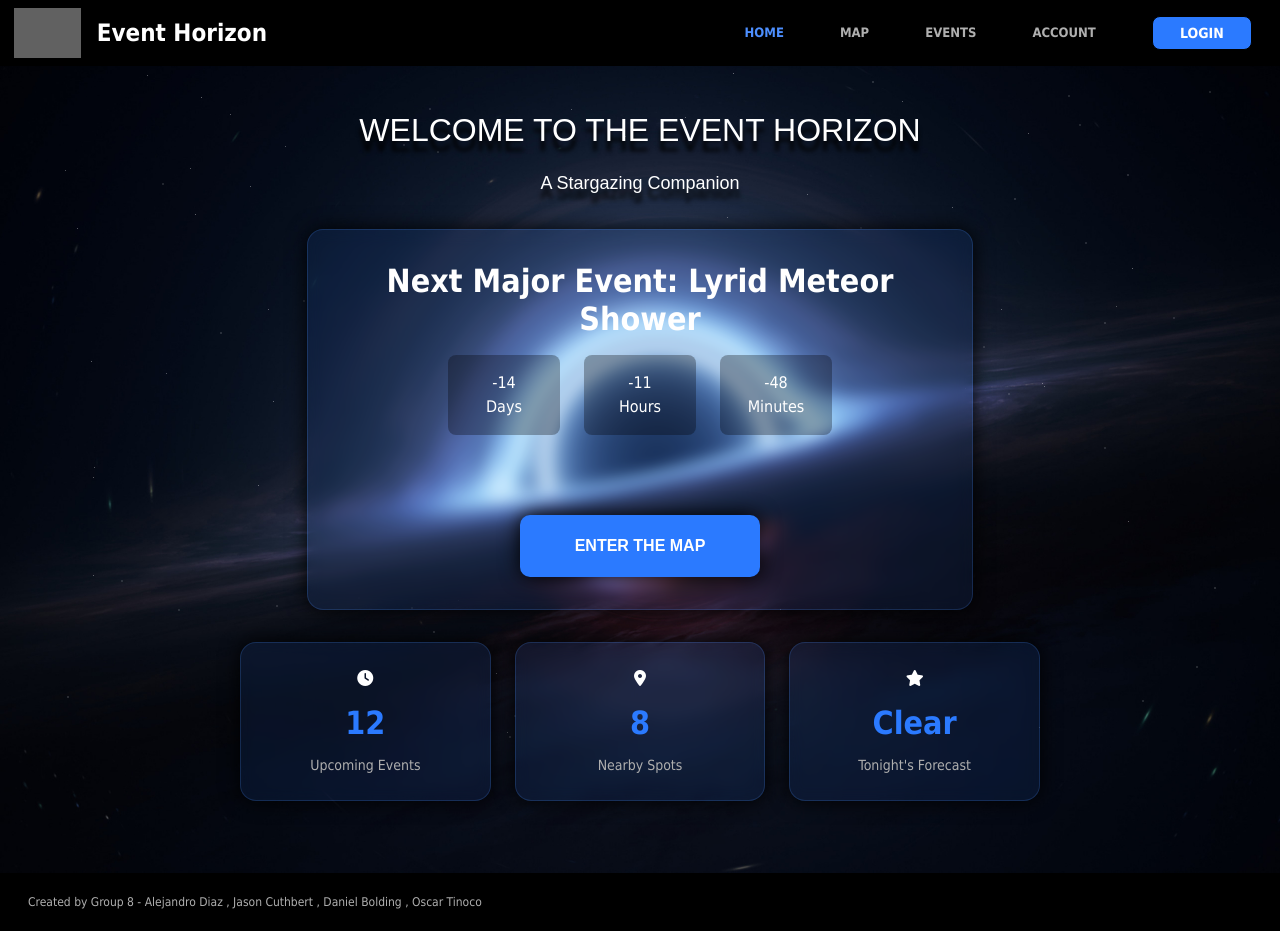
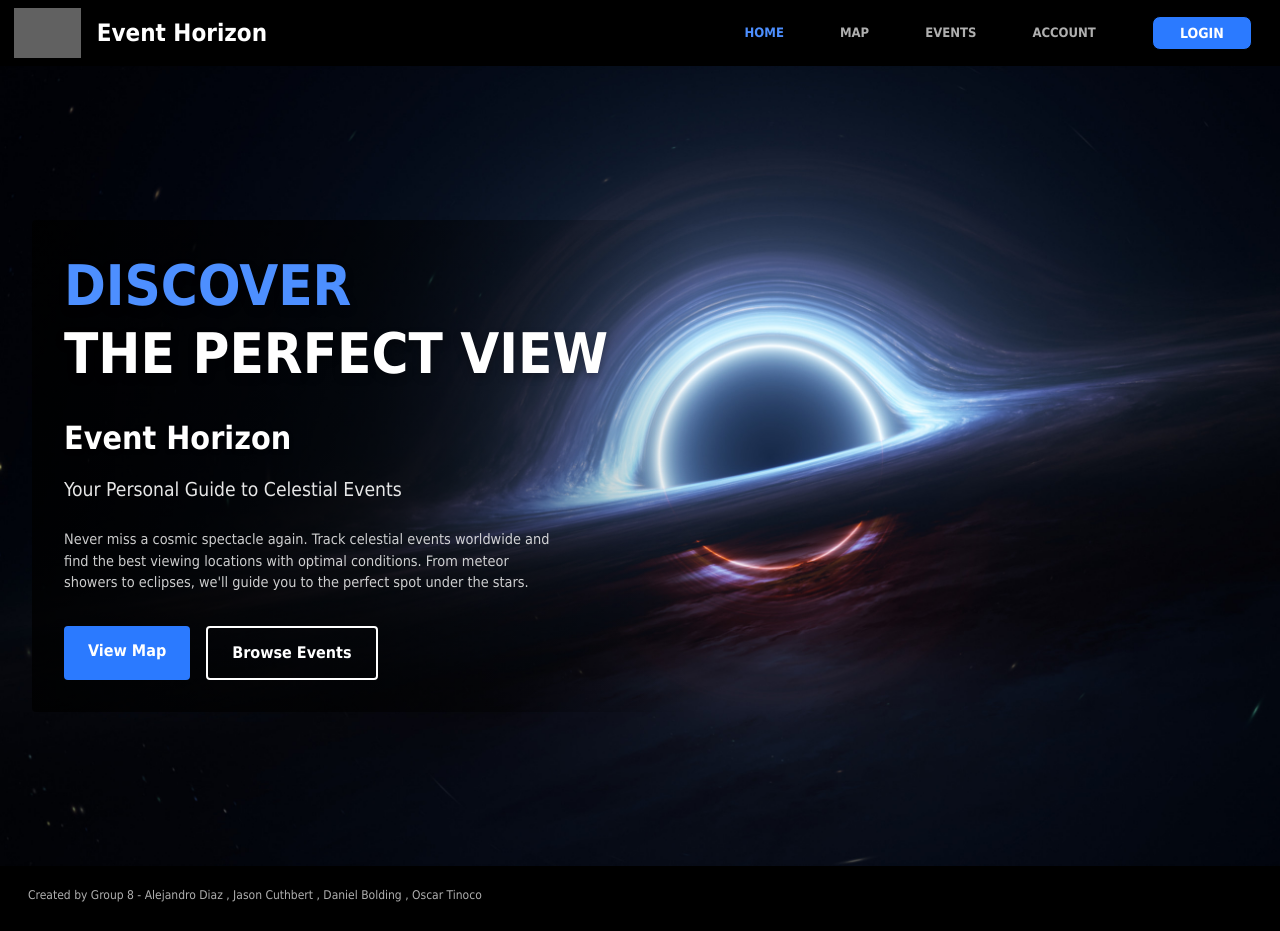
Before and after one commit to adiazpar/star-view, a Django app: page / in a window 1280 px wide; the page is wider, and only the part inside the window is pictured. After the commit the page ends 902 px from the top of that part, so only its background shows below. Run offline with Django 4.2, Linux system fonts and the light colour scheme; grey boxes are pictures that could not be loaded.

Commit message:
Restyled the home page

```diff
--- a/stars_app/templates/stars_app/home.html
+++ b/stars_app/templates/stars_app/home.html
@@ -6,56 +6,26 @@
 <!-- Extra header content -->
 {% block extra_head %}
 <!-- Home specific styles -->
-<link href="{% static 'css/pages/home.css' %}" rel="stylesheet">
+<link href="{% static 'css/pages/home/home.css' %}" rel="stylesheet">
 {% endblock %}
 
 <!-- Populates block content in base_template.html -->
 {% block content %}
 <div class="home-container">
-    <!-- Stars background container -->
-    <div class="stars-background" id="starsContainer"></div>
-
-    <!-- Main content wrapper -->
+    <!-- Main content section -->
     <div class="content-wrapper">
-        <div class="home-header">
-            WELCOME TO THE EVENT HORIZON
-        </div>
-
-        <div class="home-main">
-            A Stargazing Companion
-        </div>
-
-        {% if next_event %}
-        <!-- Featured Event Section -->
-        <div class="featured-event">
-            <h2>Next Major Event: {{ next_event.name }}</h2>
-            <div class="countdown-timer" data-target-date="{{ next_event.date|date:'Y-m-d H:i:s' }}">
-                <!-- Countdown will be populated by JavaScript -->
+        <div class="hero-section">
+            <h1 class="hero-title"><a>DISCOVER</a><br>THE PERFECT VIEW<br></h1>
+            <div class="hero-subtitle">
+                <h2>Event Horizon</h2>
+                <p>Your Personal Guide to Celestial Events</p>
             </div>
-            <div class="map-button">
-                <a href="{% url 'map' %}" class="button">ENTER THE MAP</a>
+            <div class="hero-description">
+                <p>Never miss a cosmic spectacle again. Track celestial events worldwide and find the best viewing locations with optimal conditions. From meteor showers to eclipses, we'll guide you to the perfect spot under the stars.</p>
             </div>
-        </div>
-        {% endif %}
-
-        <!-- Quick Stats Section -->
-        <div class="stats-container">
-            <div class="stat-card">
-                <i class="fas fa-clock"></i>
-                <div class="stat-value">{{ upcoming_events_count }}</div>
-                <div class="stat-label">Upcoming Events</div>
-            </div>
-
-            <div class="stat-card">
-                <i class="fas fa-map-marker-alt"></i>
-                <div class="stat-value">{{ nearby_spots_count }}</div>
-                <div class="stat-label">Nearby Spots</div>
-            </div>
-
-            <div class="stat-card">
-                <i class="fas fa-star"></i>
-                <div class="stat-value">Clear</div>
-                <div class="stat-label">Tonight's Forecast</div>
+            <div class="cta-buttons">
+                <a href="{% url 'map' %}" class="cta-button">View Map</a>
+                <a href="{% url 'event_list' %}" class="cta-button secondary">Browse Events</a>
             </div>
         </div>
     </div>
@@ -64,6 +34,4 @@
 
 <!-- Extra JS content -->
 {% block extra_scripts %}
-<script type="module" src="{% static 'js/pages/home/stars-animation.js' %}"></script>
-<script type="module" src="{% static 'js/pages/home/countdown-timer.js' %}"></script>
 {% endblock %}
--- a/static/css/pages/home.css
+++ /dev/null
@@ -1,208 +0,0 @@
-/* ---------------------------------------------------------------- */
-/* Home Page Styling */
-.home-page {
-    position: relative;
-    min-height: 100vh;
-    width: 100%;
-
-    display: flex;
-    justify-content: center;
-    align-items: center;
-    margin: 0;
-
-    background-image: url('/static/images/blackhole.jpg');
-    background-attachment: fixed;
-    background-size: cover;
-    background-repeat: no-repeat;
-    background-position: center;
-}
-
-.home-container {
-    position: relative;
-    padding: 40px;
-    width: 100%;
-    max-width: 1200px;
-    z-index: 1;
-}
-
-/* Existing header styles */
-.home-header {
-    font-size: xx-large;
-    font-family: Arial, sans-serif;
-    text-shadow: 0 10px 4px black;
-    text-decoration: none;
-    text-align: center;
-    color: white;
-    margin-bottom: 1rem;
-
-    opacity: 0;
-    transform: translateY(-20px);
-    animation: fadeInDown 1.5s ease-out forwards;
-}
-
-.home-main {
-    font-size: large;
-    font-family: Arial, sans-serif;
-
-    text-shadow: 0 10px 4px black;
-    text-align: center;
-    color: white;
-
-    opacity: 0;
-    animation: fadeIn 1.5s ease-out 0.5s forwards;
-}
-
-.home-footer {
-    margin-top: 80px;
-    font-size: small;
-    font-family: Arial, sans-serif;
-    text-align: center;
-    bottom: 2%;
-    color: white;
-}
-
-
-/* New featured event section */
-.featured-event {
-    background: rgba(43, 122, 255, 0.1); /* Using your primary color */
-    backdrop-filter: blur(8px);
-    border-radius: var(--radius-lg);
-    padding: var(--space-xl);
-    margin: var(--space-xl) auto;
-    max-width: 600px;
-    text-align: center;
-    color: var(--text-primary);
-    border: 1px solid rgba(77, 143, 255, 0.2); /* Using primary-light */
-    box-shadow: var(--shadow-lg);
-}
-
-.countdown-timer {
-    display: flex;
-    justify-content: center;
-    gap: var(--space-lg);
-    margin-top: var(--space-md);
-}
-
-.countdown-timer > div {
-    background: rgba(0, 0, 0, 0.3);
-    padding: var(--space-md);
-    border-radius: var(--radius-md);
-    min-width: 80px;
-}
-
-/* Stats section */
-.stats-container {
-    display: grid;
-    grid-template-columns: repeat(3, 1fr);
-    gap: var(--space-lg);
-    margin: var(--space-xl) auto;
-    max-width: 800px;
-}
-
-.stat-card {
-    background: rgba(43, 122, 255, 0.1);
-    backdrop-filter: blur(8px);
-    border-radius: var(--radius-lg);
-    padding: var(--space-lg);
-    text-align: center;
-    color: var(--text-primary);
-    border: 1px solid rgba(77, 143, 255, 0.2);
-    box-shadow: var(--shadow-lg);
-    transition: transform var(--transition-base);
-}
-
-.stat-card:hover {
-    transform: translateY(-5px);
-    background: rgba(43, 122, 255, 0.2);
-}
-
-.stat-value {
-    font-size: var(--font-size-2xl);
-    font-weight: bold;
-    margin: var(--space-sm) 0;
-    color: var(--primary);
-}
-
-.stat-label {
-    font-size: var(--font-size-sm);
-    color: var(--text-secondary);
-}
-
-/* Map button */
-.map-button {
-    margin-top: 80px;
-    text-align: center;
-    display: flex;
-    justify-content: center;
-}
-.map-button .button {
-    color: white;
-    text-decoration: none;
-    display: inline-block;
-    padding: 1.2rem 3.4rem;
-    background-color: #2b7aff;
-    border-radius: 10px;
-    box-shadow: 0 0 20px rgba(0,0,0,1);
-
-    font-size: medium;
-    font-family: Arial, sans-serif;
-    font-weight: bold;
-}
-.map-button .button:hover {
-    transform: scale(1.05);
-    transition: transform 0.2s ease-in-out;
-}
-.map-button .button:not(:hover) {
-    transform: scale(1);
-    transition: transform 0.2s ease-in-out;
-}
-
-/* Stars background */
-.stars-background {
-    position: fixed;
-    top: 0;
-    left: 0;
-    width: 100%;
-    height: 100%;
-    pointer-events: none;
-    z-index: -1;
-    overflow: hidden;
-}
-
-.star {
-    position: absolute;
-    /* Create a softer glow effect with multiple layers */
-    background: radial-gradient(circle at center,
-        rgba(255,255,255,0.8) 0%,
-        rgba(255,255,255,0.3) 40%,
-        rgba(255,255,255,0) 100%);
-    transform: scale(1);
-    will-change: opacity, transform;
-}
-
-@keyframes fadeInDown {
-    from {
-        opacity: 0;
-        transform: translateY(-20px);
-    }
-    to {
-        opacity: 1;
-        transform: translateY(0);
-    }
-}
-
-@keyframes fadeIn {
-    from { opacity: 0; }
-    to { opacity: 1; }
-}
-
-@keyframes twinkle {
-    0%, 100% {
-        opacity: 0.3;
-        transform: scale(0.8);
-    }
-    50% {
-        opacity: 0.6;
-        transform: scale(1);
-    }
-}
--- /dev/null
+++ b/static/css/pages/home/home.css
@@ -0,0 +1,184 @@
+/* ---------------------------------------------------------------- */
+/* Home Page Styling */
+.home-page {
+    position: relative;
+    min-height: 100vh;
+    width: 100%;
+    margin: 0;
+    background-image: url('/static/images/blackhole.jpg');
+    background-attachment: fixed;
+    background-size: cover;
+    background-repeat: no-repeat;
+    background-position: center;
+}
+
+/* Main container */
+.home-container {
+    position: relative;
+    width: 100%;
+    height: 100vh;
+    z-index: 1;
+}
+
+/* Content wrapper */
+.content-wrapper {
+    position: relative;
+    /* Use calc() for a fluid max-width that scales with viewport */
+    max-width: calc(1200px + 4vw);
+    height: 100%;
+    margin: 0 auto;
+    /* Fluid padding that scales with viewport width */
+    padding: 0 clamp(1rem, 2vw + 0.5rem, 2rem);
+    display: flex;
+    align-items: center;
+}
+
+/* Hero section */
+.hero-section {
+    position: relative;
+    /* Fluid max-width that scales with viewport */
+    max-width: clamp(300px, 60vw, 600px);
+    /* Fluid padding that scales with viewport */
+    padding: clamp(1rem, 3vw, 2rem);
+    color: var(--text-primary);
+    animation: fadeIn 1.5s ease-out;
+
+    /* Create a gradient container that's wider than the content */
+    width: 100%;
+}
+
+/* Gradient overlay */
+.hero-section::before {
+    content: '';
+    position: absolute;
+    top: 0;
+    left: 0;
+    width: 100%;
+    height: 100%;
+    /* Create a gradient that fades from dark to transparent */
+    background: linear-gradient(
+        to right,
+        rgba(0, 0, 0, 0.8) 0%,    /* Start with 80% opacity black */
+        rgba(0, 0, 0, 0.6) 50%,   /* Fade to 60% opacity at midpoint */
+        rgba(0, 0, 0, 0) 100%     /* Completely transparent at the end */
+    );
+    z-index: -1;  /* Place behind the content */
+    border-radius: var(--radius-sm)
+}
+
+/* Main title */
+.hero-title {
+    /* Fluid font size that smoothly scales between 2rem and 3.5rem */
+    font-size: clamp(2rem, 5vw + 1rem, 3.5rem);
+    font-weight: 700;
+    /* Fluid line height that maintains readability */
+    line-height: clamp(1.1, calc(1.2 + 0.2vw), 1.3);
+    margin-bottom: clamp(1rem, 4vw, 2rem);
+    text-shadow: 0 4px 8px rgba(0, 0, 0, 0.3);
+    animation: slideInLeft 1s ease-out;
+    position: relative;  /* Ensures text stays above gradient */
+}
+
+.hero-title a {
+    color: var(--primary-light);
+}
+
+/* Subtitle section */
+.hero-subtitle {
+    margin-bottom: clamp(1rem, 2vw + 0.5rem, 1.5rem);
+    position: relative;  /* Ensures text stays above gradient */
+}
+
+.hero-subtitle h2 {
+    /* Fluid font size for subtitle */
+    font-size: clamp(1.5rem, 3vw + 0.5rem, 2rem);
+    margin-bottom: 0.5rem;
+    text-shadow: 0 2px 4px rgba(0, 0, 0, 0.3);
+}
+
+.hero-subtitle p {
+     /* Fluid font size for subtitle text */
+    font-size: clamp(1rem, 1.5vw + 0.5rem, 1.2rem);
+    opacity: 0.9;
+}
+
+/* Description */
+.hero-description {
+    margin-bottom: clamp(1.5rem, 3vw, 2rem);
+    /* Fluid font size for description */
+    font-size: clamp(0.7rem, 1vw + 0.5rem, 0.9rem);
+    /* Fluid line height for description */
+    line-height: clamp(1.5, calc(1.6 + 0.2vw), 1.8);
+    opacity: 0.8;
+    max-width: clamp(280px, 50vw, 500px);
+    position: relative;
+}
+
+/* Call-to-action buttons */
+.cta-buttons {
+    display: flex;
+    gap: clamp(0.5rem, 1vw + 0.2rem, 1rem);
+    position: relative;  /* Ensures buttons stay above gradient */
+}
+
+.cta-button {
+    display: inline-block;
+     /* Fluid padding for buttons */
+    padding: clamp(0.6rem, 1vw + 0.4rem, 0.8rem) clamp(1rem, 2vw + 0.5rem, 1.5rem);
+    /* Fluid font size for buttons */
+    font-size: clamp(0.875rem, 1vw + 0.5rem, 1rem);
+    font-weight: 600;
+    text-decoration: none;
+    border-radius: var(--radius-sm);
+    transition: all 0.3s ease;
+}
+
+.cta-button:first-child {
+    background-color: var(--primary);
+    color: var(--text-primary);
+}
+
+.cta-button.secondary {
+    background-color: transparent;
+    border: 2px solid var(--text-primary);
+    color: var(--text-primary);
+}
+
+.cta-button:hover {
+    transform: translateY(-2px);
+    box-shadow: 0 4px 12px rgba(0, 0, 0, 0.2);
+}
+
+/* Animations */
+@keyframes fadeIn {
+    from {
+        opacity: 0;
+    }
+    to {
+        opacity: 1;
+    }
+}
+
+@keyframes slideInLeft {
+    from {
+        opacity: 0;
+        transform: translateX(-50px);
+    }
+    to {
+        opacity: 1;
+        transform: translateX(0);
+    }
+}
+
+/* Responsive design */
+@media (max-width: 768px) {
+    /* Adjust gradient for mobile */
+    .hero-section::before {
+        background: linear-gradient(
+            to right,
+            rgba(0, 0, 0, 0.8) 0%,   /* Slightly darker start for mobile */
+            rgba(0, 0, 0, 0.6) 50%,    /* Maintain darkness longer */
+            rgba(0, 0, 0, 0) 100%    /* Keep some darkness at the end */
+        );
+    }
+}
```
Also changed, not shown: db.sqlite3, static/images/blackhole.jpg.
